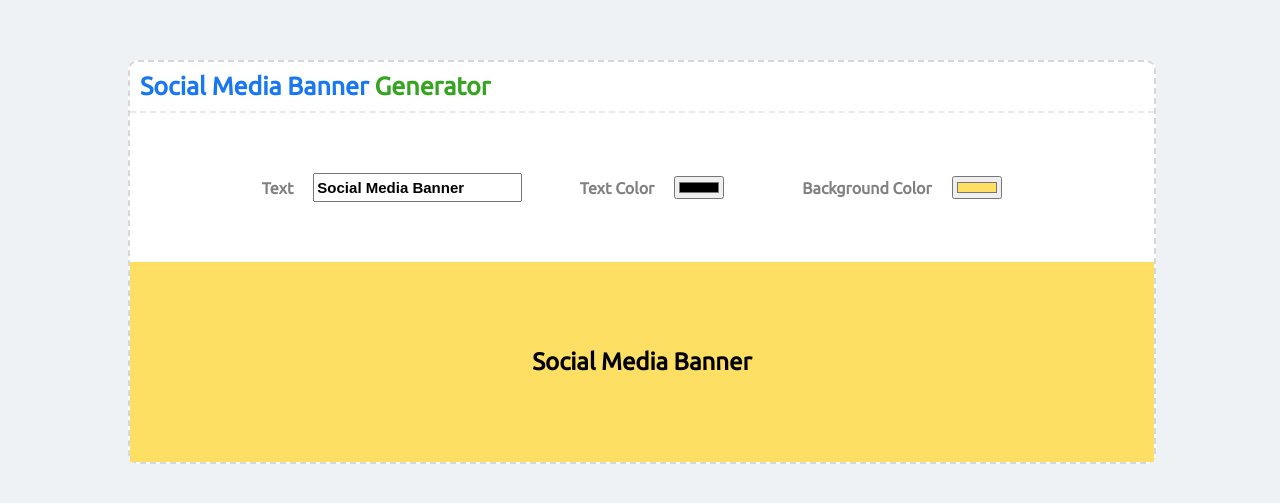
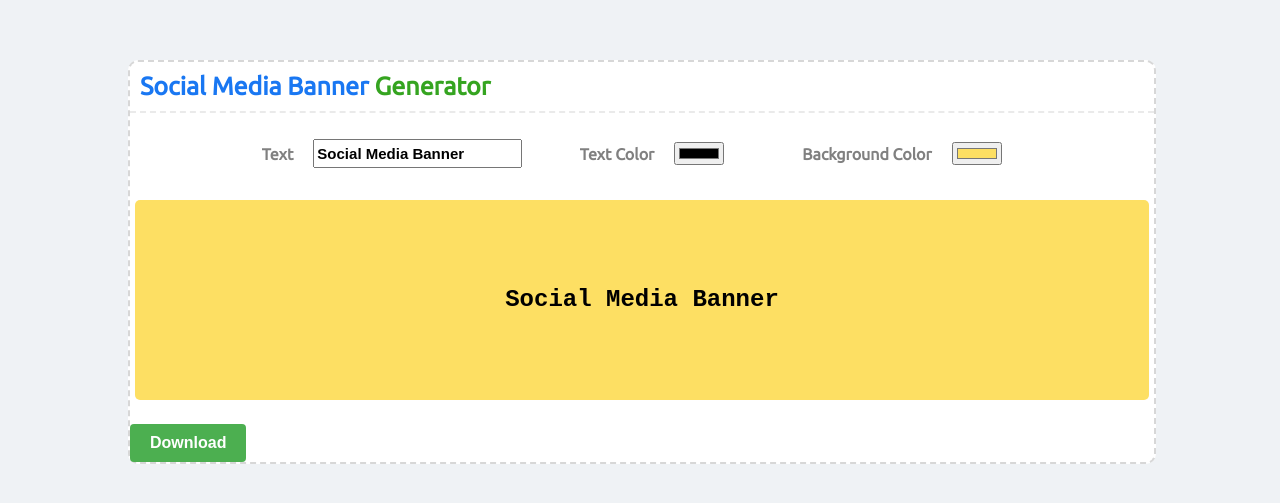
Before and after one commit to stephin007/banner_generator, a React (Create React App) app: page / in a window 1280 px wide. Shown: the part 153-656 px from the top of the page. Built offline with nearby package versions, Linux system fonts and the light colour scheme.

Commit message:
Added download button

```diff
--- a/src/App.css
+++ b/src/App.css
@@ -91,6 +91,36 @@ body {
   font-weight: 900;
 }
 
+.blog-banner-preview{
+  padding: 5px;
+  font-family: 'Courier New', Courier, monospace;
+}
+
+.download-button {
+  display: inline-block;
+  padding: 10px 20px;
+  font-size: 16px;
+  font-weight: bold;
+  text-align: center;
+  text-decoration: none;
+  border-radius: 4px;
+  background-color: #4CAF50;
+  color: #FFFFFF;
+  border: none;
+  cursor: pointer;
+  transition: background-color 0.3s ease;
+}
+
+.download-button:hover {
+  background-color: #45a049;
+}
+
+.download-button:disabled {
+  background-color: #CCCCCC;
+  cursor: not-allowed;
+}
+
+
 @media screen and (max-width: 992px) {
   .blog-banner-main-container {
     width: 650px;
--- a/src/App.js
+++ b/src/App.js
@@ -1,4 +1,4 @@
-import { useState } from "react";
+import { useState, useRef } from "react";
 
 import "./App.css";
 
@@ -6,6 +6,7 @@ const BannerGenerator = () => {
   const [text, setText] = useState("Social Media Banner");
   const [color, setColor] = useState("#000000");
   const [backgroundColor, setBackgroundColor] = useState("#FDDF63");
+  const bannerRef = useRef(null);
 
   const handleTextChange = (event) => {
     setText(event.target.value);
@@ -17,6 +18,26 @@ const BannerGenerator = () => {
 
   const handleBackgroundColorChange = (event) => {
     setBackgroundColor(event.target.value);
+  };
+
+  const handleDownload = () => {
+    const banner = bannerRef.current;
+    const canvas = document.createElement("canvas");
+    const context = canvas.getContext("2d");
+    canvas.width = banner.offsetWidth;
+    canvas.height = banner.offsetHeight;
+
+    context.fillStyle = backgroundColor;
+    context.fillRect(0, 0, canvas.width, canvas.height);
+    context.font = "24px bold Monospace";
+    context.fillStyle = color;
+    context.fillText(text, 20, 40);
+
+    const dataURL = canvas.toDataURL("image/png");
+    const link = document.createElement("a");
+    link.href = dataURL;
+    link.download = "blog_banner.png";
+    link.click();
   };
 
   return (
@@ -58,6 +79,7 @@ const BannerGenerator = () => {
             />
           </div>
         </div>
+        <div className='blog-banner-preview' ref={bannerRef}>
           <div
             style={{
               display: "flex",
@@ -69,9 +91,16 @@ const BannerGenerator = () => {
               color: color,
               fontSize: "24px",
               fontWeight: "bold",
+              borderRadius: "5px",
             }}
           >
             {text}
+          </div>
+        </div>
+        <div className='blog-banner-download'>
+          <button className='download-button' onClick={handleDownload}>
+            Download
+          </button>
         </div>
       </div>
     </div>
```
Lines whose indentation alone changed are shown as unchanged.
